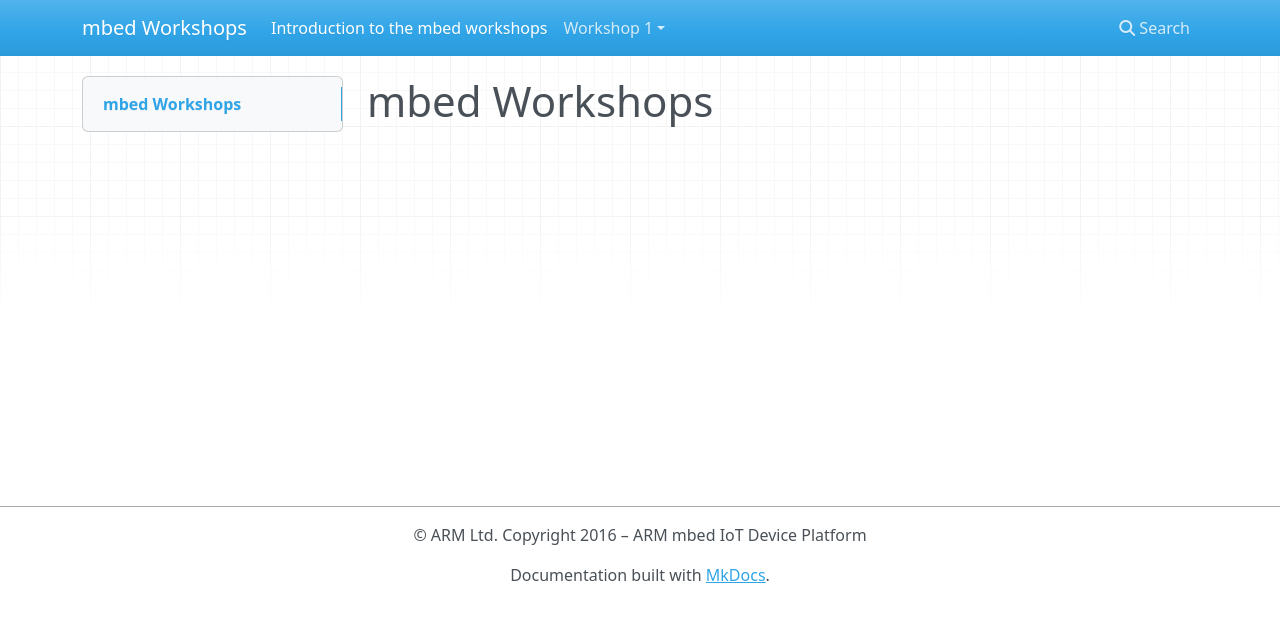
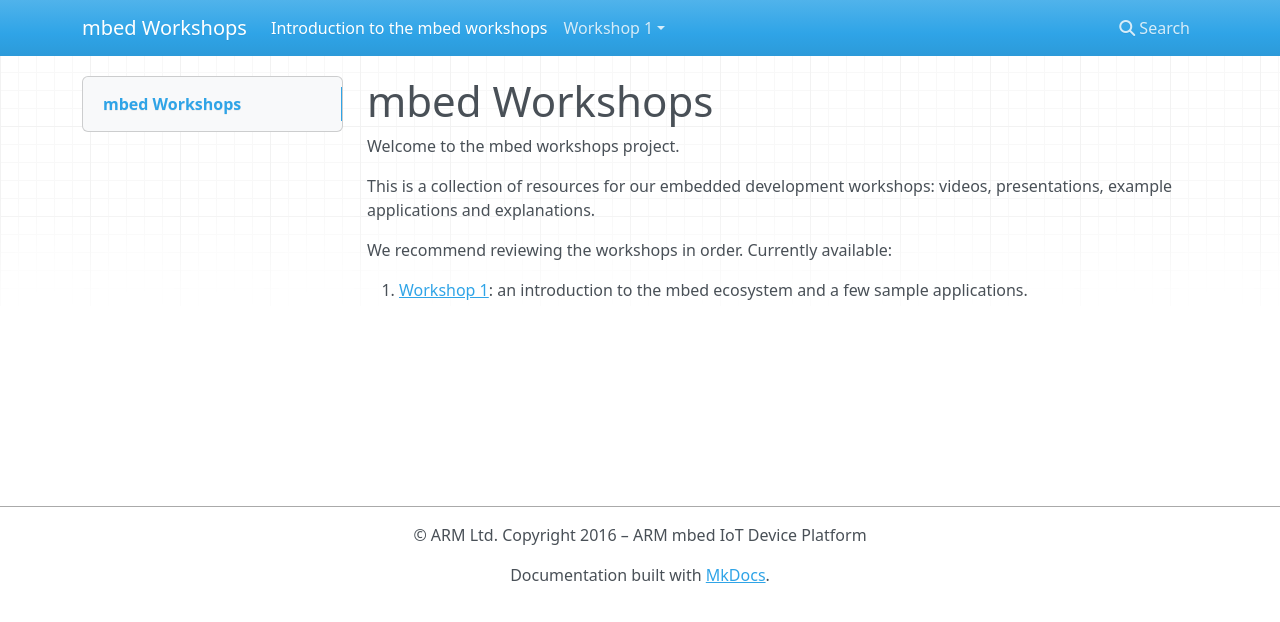
Before and after one commit to ARMmbed/mbed-workshops, an MkDocs documentation site: the page built from docs/index.md, in a window 1280 px wide. Shown: the top 622 px of the page. Built offline with MkDocs 1.6.1, drawn with Linux system fonts in a browser that asks for light colours; nearby versions of some CDN libraries; old or Windows-style settings are respelled for this version of MkDocs.

Commit message:
A bit of text

```diff
--- a/docs/index.md
+++ b/docs/index.md
@@ -1 +1,9 @@
 # mbed Workshops
+
+Welcome to the mbed workshops project.
+
+This is a collection of resources for our embedded development workshops: videos, presentations, example applications and explanations.
+
+We recommend reviewing the workshops in order. Currently available:
+
+1. [Workshop 1](workshop1-intro-to-mbed-ecosystem/intro.md): an introduction to the mbed ecosystem and a few sample applications.
```
